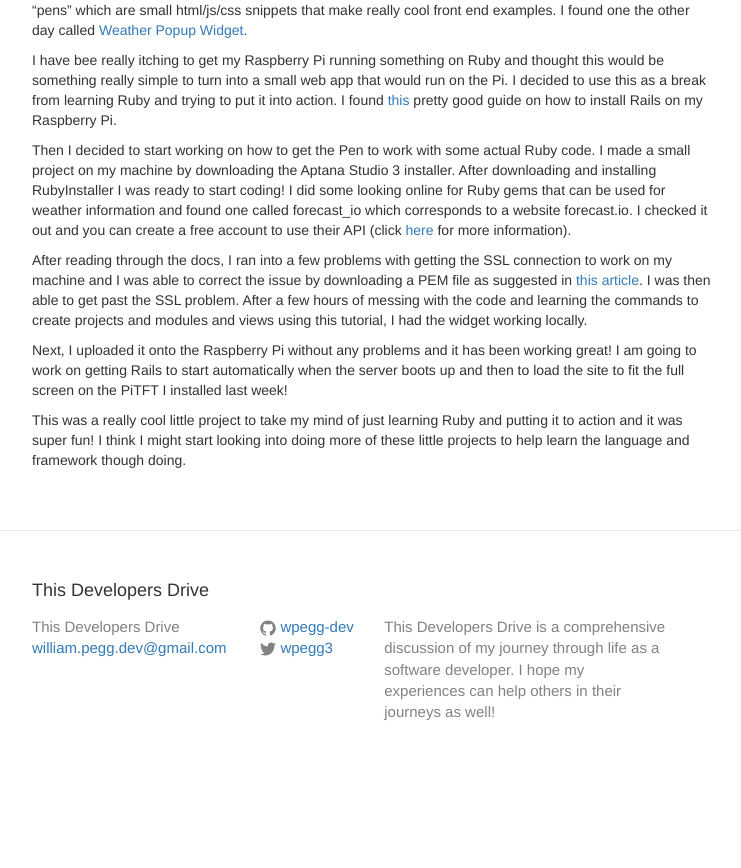
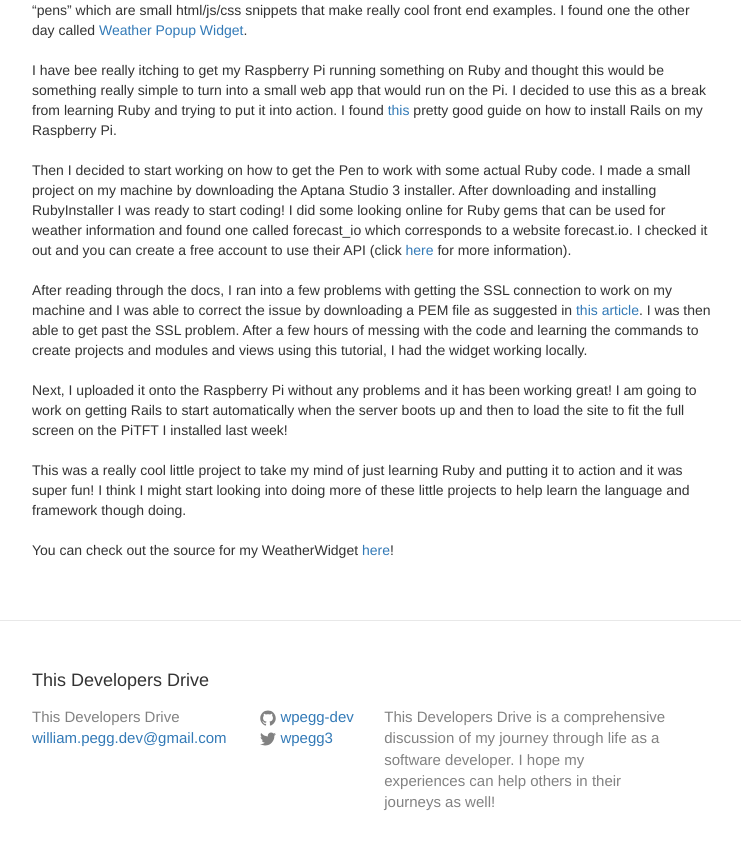
Before and after one commit to wpegg-dev/wpegg-dev.github.io, a Jekyll site: the page built from _posts/2015-04-06-weather-widget-creation.md, in a window 1280 px wide. Shown: the part 544-1412 px from the top of the page, without its empty margins (268-1009 px from the left). Built offline with Jekyll 4.4.1, drawn with Linux system fonts in a browser that asks for light colours; nearby versions of some CDN libraries; library files that are not in the unit come from our copies; before the commit the page ends 1322 px from its top, so only the background shows below that.

Commit message:
Updated WeatherWidget Post to link to source

```diff
--- a/_posts/2015-04-06-weather-widget-creation.md
+++ b/_posts/2015-04-06-weather-widget-creation.md
@@ -8,22 +8,24 @@ categories: mini-project
 
 I was browsing through a site I recently heard about called [CodePen](http://codepen.io/) where you can create or search for "pens" which are small
 html/js/css snippets that make really cool front end examples. I found one the other day called [Weather Popup Widget](http://codepen.io/wpegg/pen/WbLGmJ).
-
+<br><br>
 I have bee really itching to get my Raspberry Pi running something on Ruby and thought this would be something really simple to turn into a small web app
 that would run on the Pi. I decided to use this as a break from learning Ruby and trying to put it into action. I found [this](http://computers.tutsplus.com/tutorials/how-to-install-ruby-on-rails-on-raspberry-pi--cms-21421) pretty good guide on how to
 install Rails on my Raspberry Pi.
-
+<br><br>
 Then I decided to start working on how to get the Pen to work with some actual Ruby code. I made a small project on my machine by downloading the Aptana
 Studio 3 installer. After downloading and installing RubyInstaller I was ready to start coding! I did some looking online for Ruby gems that can be used for
 weather information and found one called forecast_io which corresponds to a website forecast.io. I checked it out and you can create a free account to use
 their API (click [here](https://developer.forecast.io/docs/v2) for more information).
-
+<br><br>
 After reading through the docs, I ran into a few problems with getting the SSL connection to work on my machine and I was able to correct the issue by
 downloading a PEM file as suggested in [this article](https://gist.github.com/fnichol/867550). I was then able to get past the SSL problem. After a few hours of messing with the code and learning the
 commands to create projects and modules and views using this tutorial, I had the widget working locally.
-
+<br><br>
 Next, I uploaded it onto the Raspberry Pi without any problems and it has been working great! I am going to work on getting Rails to start automatically when
 the server boots up and then to load the site to fit the full screen on the PiTFT I installed last week!
-
+<br><br>
 This was a really cool little project to take my mind of just learning Ruby and putting it to action and it was super fun! I think I might start looking into
 doing more of these little projects to help learn the language and framework though doing.
+<br><br>
+You can check out the source for my WeatherWidget [here](https://github.com/wpegg-dev/Small-Projects/tree/master/WeatherWidget)!
```
